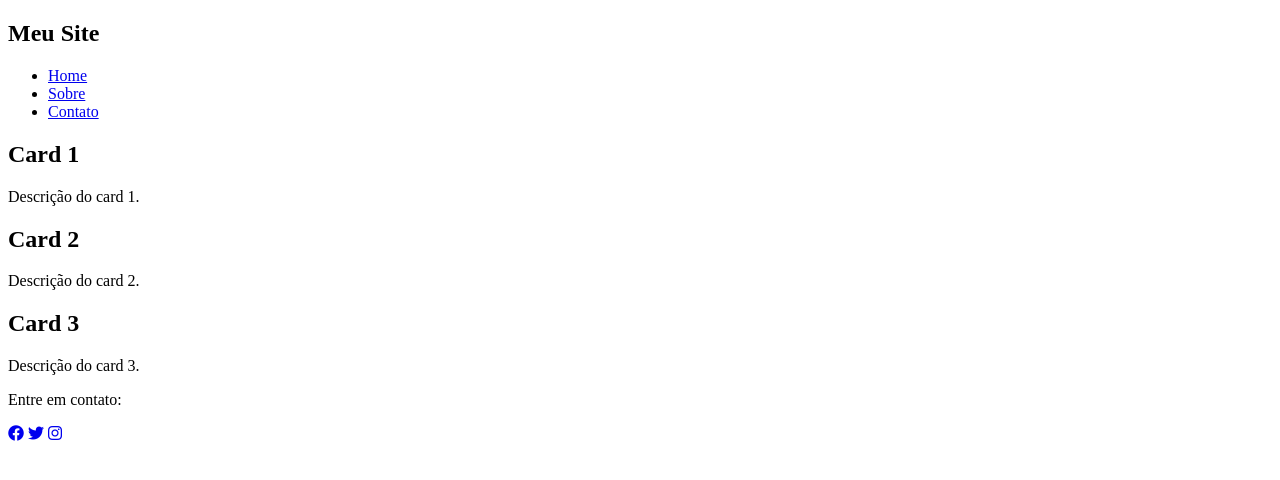
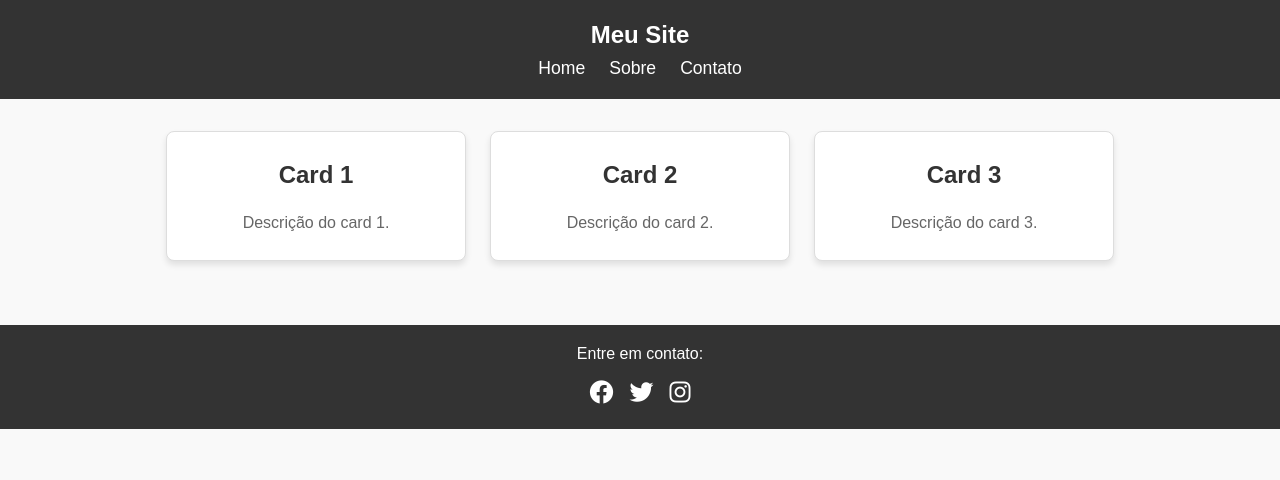
Before and after one commit to webyago/webyago.github.io, a plain HTML site: page index.html in a window 1280 px wide. Drawn offline with Linux system fonts and the light colour scheme.

Commit message:
Adiciona css

```diff
--- a/index.html
+++ b/index.html
@@ -4,7 +4,7 @@
     <meta charset="UTF-8">
     <meta name="viewport" content="width=device-width, initial-scale=1.0">
     <title>Página Responsiva</title>
-    <link rel="stylesheet" href="styles.css"> <!-- Link para o CSS externo -->
+    <link rel="stylesheet" href="./styles.css"> <!-- Link para o CSS externo -->
     <link rel="stylesheet" href="https://cdnjs.cloudflare.com/ajax/libs/font-awesome/6.0.0-beta3/css/all.min.css"> <!-- Ícones -->
 </head>
 <body>
--- /dev/null
+++ b/styles.css
@@ -0,0 +1,114 @@
+/* Reset básico */
+* {
+    margin: 0;
+    padding: 0;
+    box-sizing: border-box;
+}
+
+body {
+    font-family: Arial, sans-serif;
+    line-height: 1.6;
+    background-color: #f9f9f9;
+    color: #333;
+}
+
+/* Header */
+header {
+    background-color: #333;
+    color: white;
+    padding: 1rem 0;
+    text-align: center;
+}
+
+header nav ul {
+    list-style: none;
+    display: flex;
+    justify-content: center;
+    gap: 1.5rem;
+}
+
+header nav ul li a {
+    color: white;
+    text-decoration: none;
+    font-size: 1.1rem;
+    transition: color 0.3s ease;
+}
+
+header nav ul li a:hover {
+    color: #ff9800;
+}
+
+/* Cards Section */
+.cards {
+    display: flex;
+    flex-wrap: wrap;
+    gap: 1.5rem;
+    padding: 2rem;
+    justify-content: center;
+}
+
+.card {
+    background-color: white;
+    border: 1px solid #ddd;
+    border-radius: 8px;
+    box-shadow: 0 4px 6px rgba(0, 0, 0, 0.1);
+    padding: 1.5rem;
+    width: 300px;
+    text-align: center;
+    transition: transform 0.3s ease, box-shadow 0.3s ease;
+}
+
+.card:hover {
+    transform: translateY(-5px);
+    box-shadow: 0 6px 10px rgba(0, 0, 0, 0.15);
+}
+
+.card h2 {
+    margin-bottom: 1rem;
+    color: #333;
+}
+
+.card p {
+    color: #666;
+}
+
+/* Footer */
+footer {
+    background-color: #333;
+    color: white;
+    text-align: center;
+    padding: 1rem 0;
+    margin-top: 2rem;
+}
+
+footer p {
+    margin-bottom: 0.5rem;
+}
+
+footer .social-icons {
+    display: flex;
+    justify-content: center;
+    gap: 1rem;
+}
+
+footer .social-icons a {
+    color: white;
+    font-size: 1.5rem;
+    transition: color 0.3s ease;
+}
+
+footer .social-icons a:hover {
+    color: #ff9800;
+}
+
+/* Responsividade */
+@media (max-width: 768px) {
+    .cards {
+        flex-direction: column;
+        align-items: center;
+    }
+
+    .card {
+        width: 90%;
+    }
+}
```
